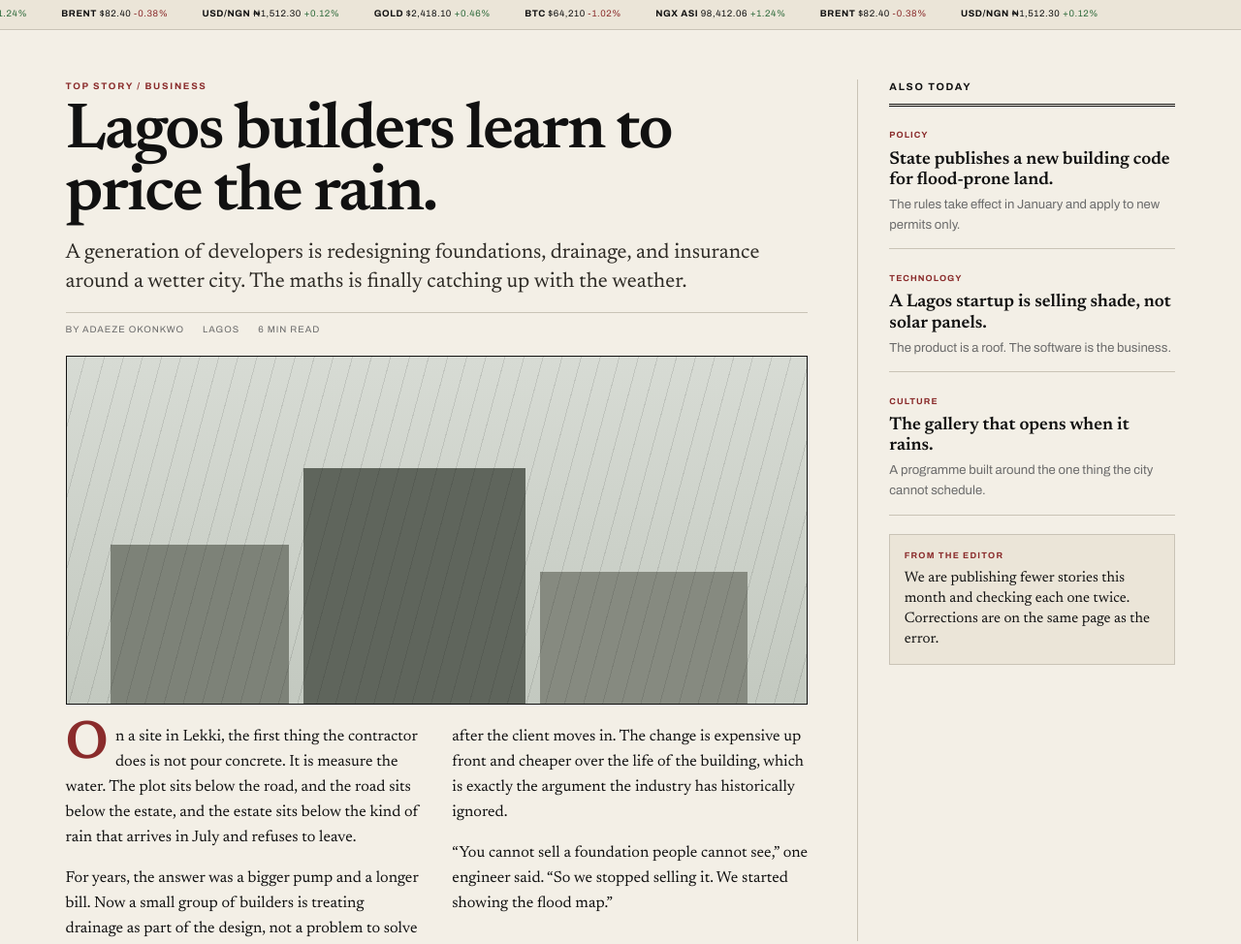
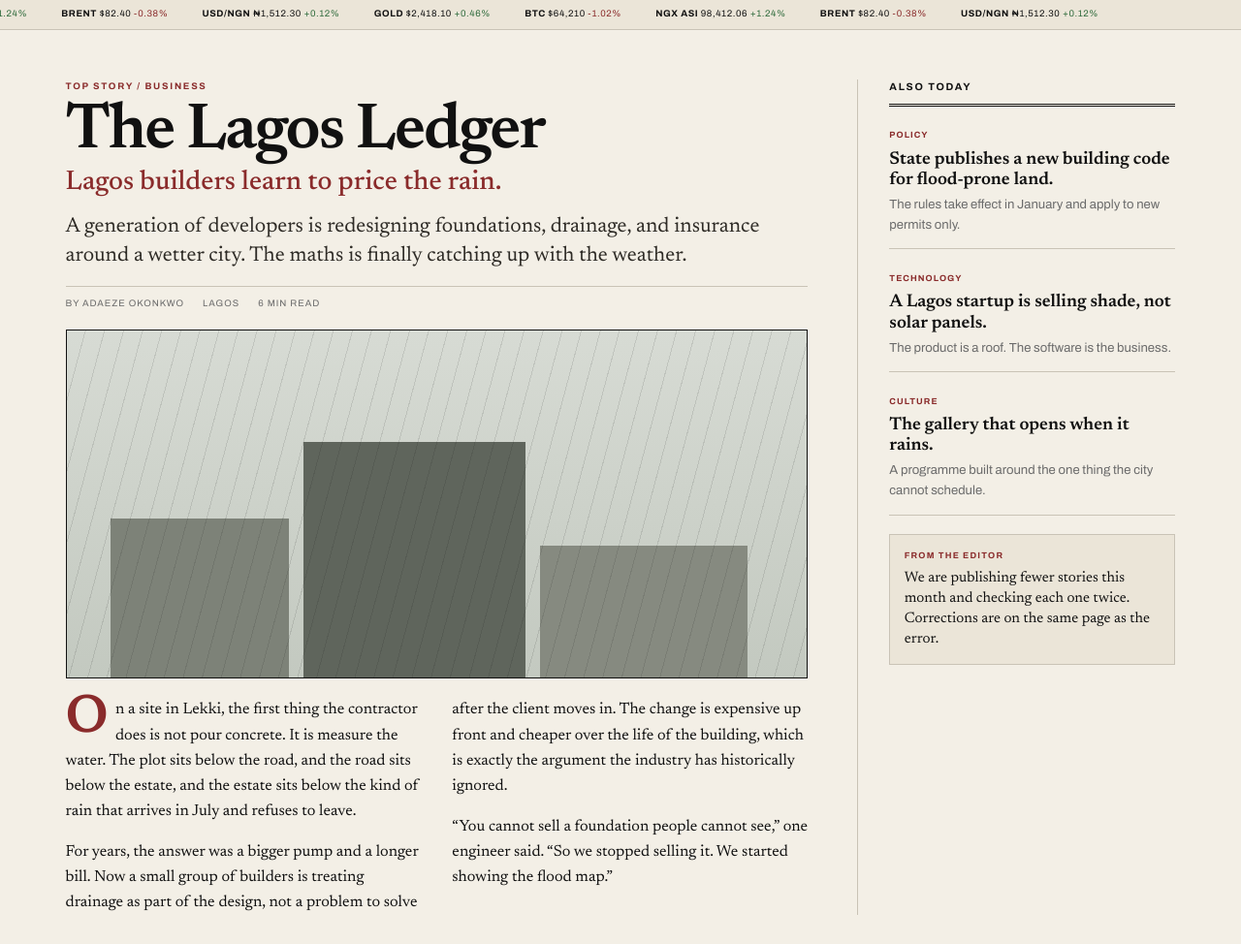
Before and after one commit to EbiScott/Company_Websites, a website: page lagos-ledger/index.html in a window 1280 px wide. Shown: the top 974 px of the page at 97% size. Drawn offline with Linux system fonts and the light colour scheme.

Commit message:
Lead the Ledger with the publication name

```diff
--- a/lagos-ledger/css/style.css
+++ b/lagos-ledger/css/style.css
@@ -49,7 +49,8 @@ ul { padding: 0; list-style: none; }
 /* Lead */
 .lead { border-bottom: 1px solid var(--ink); padding: clamp(2rem, 4vw, 3.5rem) 0; }
 .lead__grid { display: grid; grid-template-columns: minmax(0, 2.1fr) minmax(260px, 0.9fr); gap: clamp(1.5rem, 4vw, 3.5rem); }
-.lead__story h1 { font-family: var(--serif); font-weight: 600; font-size: clamp(2.2rem, 5.2vw, 4.7rem); line-height: 0.96; letter-spacing: -0.03em; margin: 0.5rem 0 0.8rem; max-width: 17ch; }
+.lead__story h1 { font-family: var(--serif); font-weight: 600; font-size: clamp(2.2rem, 5.2vw, 4.7rem); line-height: 0.96; letter-spacing: -0.03em; margin: 0.5rem 0 0.2rem; max-width: 17ch; }
+.lead__headline { font-family: var(--serif); font-weight: 500; font-size: clamp(1.25rem, 2.4vw, 1.75rem); line-height: 1.2; margin: 0.2rem 0 0.8rem; max-width: 34ch; color: var(--red); }
 .lead__standfirst { font-family: var(--serif); font-size: clamp(1.05rem, 1.9vw, 1.35rem); line-height: 1.4; color: #2e2b26; max-width: 62ch; }
 .lead__byline { display: flex; flex-wrap: wrap; gap: 0.4rem 1.2rem; margin: 1rem 0 1.2rem; padding-top: 0.6rem; border-top: 1px solid var(--line); font-size: 0.6rem; letter-spacing: 0.1em; text-transform: uppercase; color: var(--muted); }
 .lead__art { position: relative; height: clamp(220px, 34vw, 360px); background: linear-gradient(180deg, #dfe2dc, #cfd4cd); border: 1px solid var(--ink); overflow: hidden; margin-bottom: 1.2rem; }
--- a/lagos-ledger/index.html
+++ b/lagos-ledger/index.html
@@ -32,7 +32,8 @@
       <div class="wrap lead__grid">
         <article class="lead__story reveal">
           <p class="kicker">Top story / Business</p>
-          <h1>Lagos builders learn to price the rain.</h1>
+          <h1>The Lagos Ledger</h1>
+          <p class="lead__headline">Lagos builders learn to price the rain.</p>
           <p class="lead__standfirst">
             A generation of developers is redesigning foundations, drainage, and
             insurance around a wetter city. The maths is finally catching up
```
